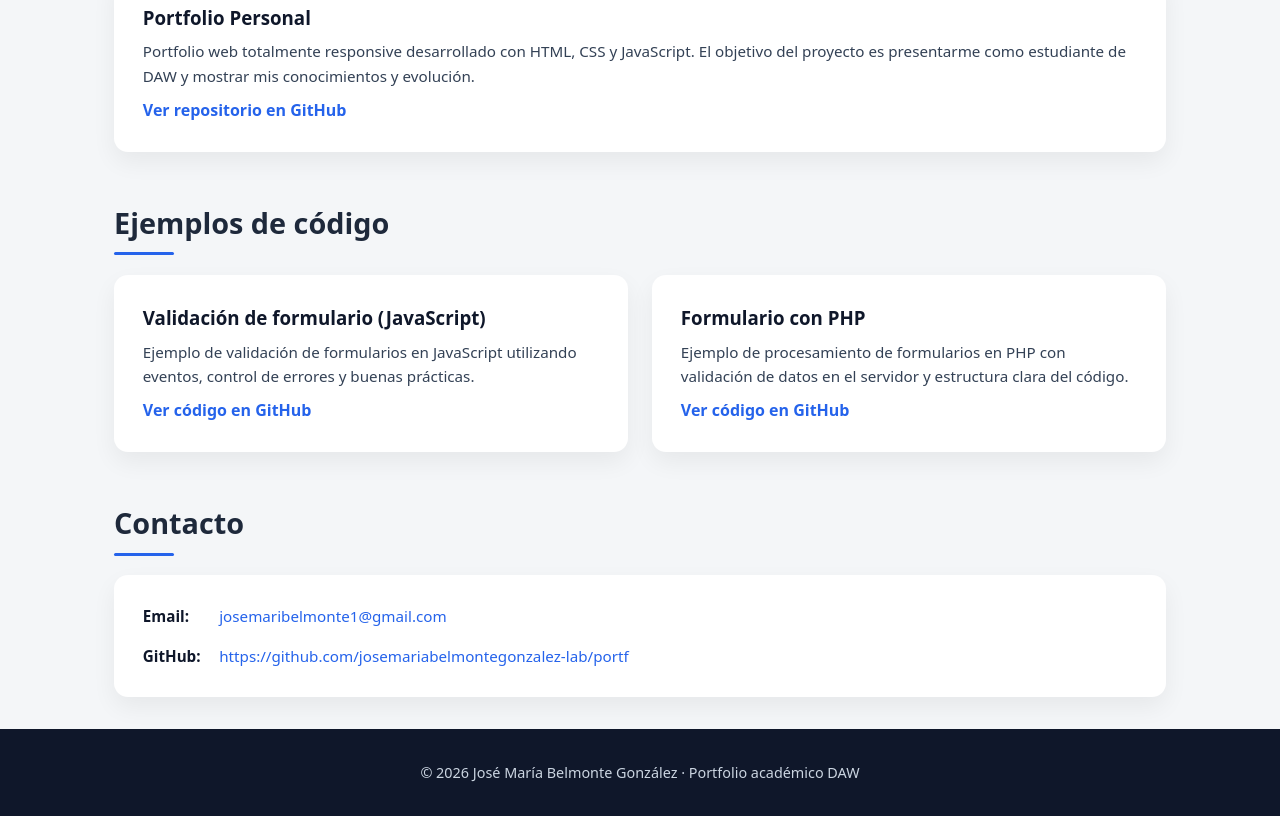
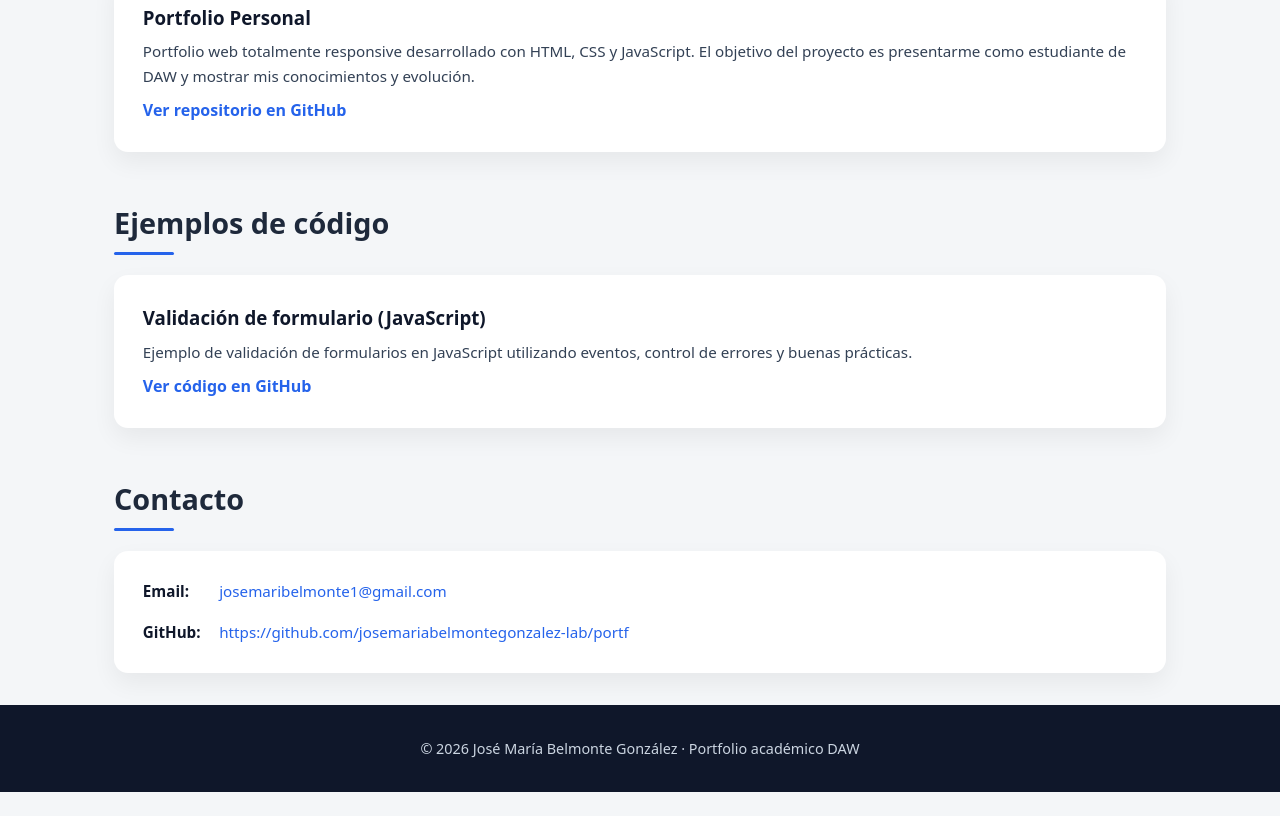
Before and after one commit to josemariabelmontegonzalez-lab/portf, a plain HTML site: page index.html in a window 1280 px wide. Shown: the part 1263-2079 px from the top of the page. After the commit the page ends 2055 px from the top, so only its background shows below. Drawn offline with Linux system fonts and the light colour scheme.

Commit message:
Update index.html

```diff
--- a/index.html
+++ b/index.html
@@ -78,18 +78,8 @@
             Ejemplo de validación de formularios en JavaScript utilizando
             eventos, control de errores y buenas prácticas.
           </p>
-          <a href="#">Ver código en GitHub</a>
+          <a href="https://github.com/josemariabelmontegonzalez-lab/portf/tree/main/validacion">Ver código en GitHub</a>
         </div>
-
-        <div class="card project">
-          <h3>Formulario con PHP</h3>
-          <p>
-            Ejemplo de procesamiento de formularios en PHP con validación
-            de datos en el servidor y estructura clara del código.
-          </p>
-          <a href="#">Ver código en GitHub</a>
-        </div>
-
       </div>
     </section>
 
```
